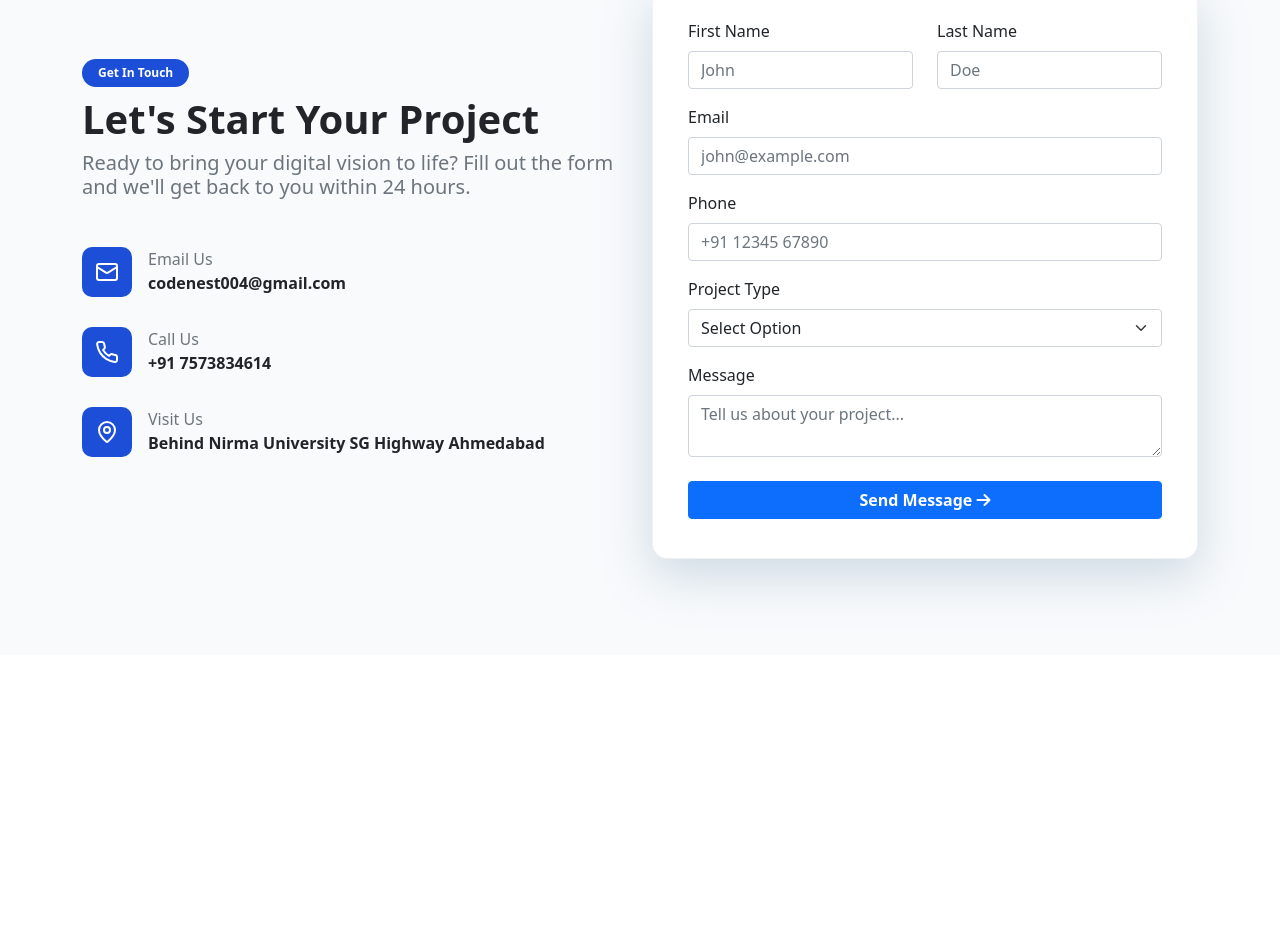
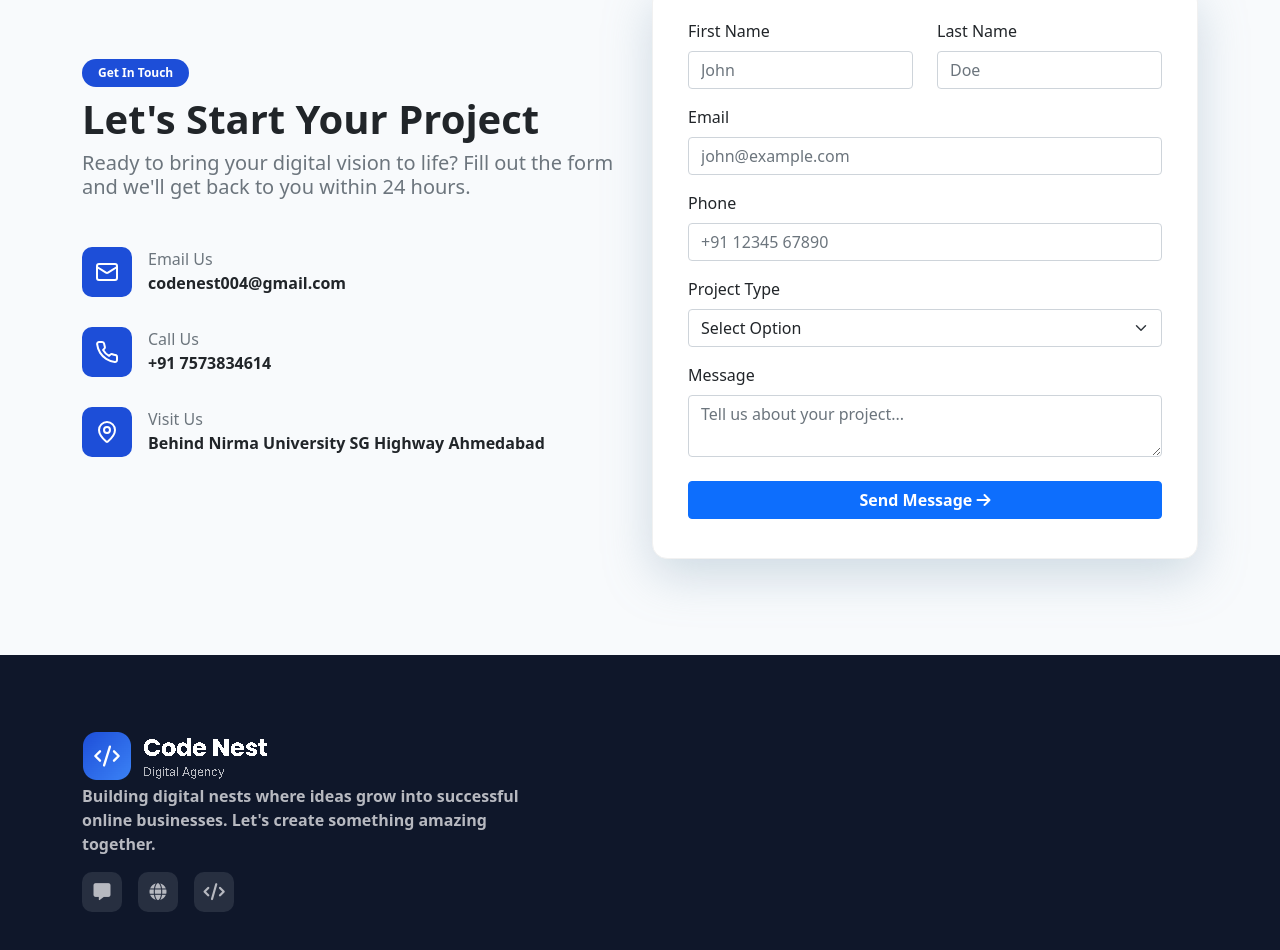
Before and after one commit to dhruvwebdesigner2162/Code-Nest-Digital-Agency, a plain HTML site: page index.html in a window 1280 px wide. Shown: the part 6337-7287 px from the top of the page. Before the commit the page ends 6992 px from the top, so only its background shows below. Drawn offline with Linux system fonts and the light colour scheme.

Commit message:
Code Nest Digital Agency

```diff
--- a/css/codenest.css
+++ b/css/codenest.css
@@ -247,3 +247,28 @@ form {
     border-radius: 15px;
     box-shadow: 0 1rem 3rem rgba(133, 163, 184, 0.37) !important;
 }
+
+.footer-section {
+    background-color: #0F172A;
+}
+
+.footer-text-cc {
+    color: #B7B9C0;
+    font-weight: 600;
+}
+
+.fi-1 {
+    background-color: #272F40;
+    height: 40px;
+    width: 40px;
+    border-radius: 10px;
+    display: flex;
+    justify-content: center;
+    align-items: center;
+    font-size: 17px;
+    cursor: pointer;
+}
+
+.fi-1:hover {
+    background-color: #3F4555;
+}
--- a/index.html
+++ b/index.html
@@ -1518,9 +1518,38 @@
 
     <!-- Footer Section Start -->
 
-    <section class="footer-section">
-        <div class="container">
-
+    <section class="footer-section py-5">
+        <div class="container my-4">
+            <div class="row">
+                <div class="col-md-5">
+                    <div class="footer-logo">
+                        <img src="images/footer logo.png" alt="" class="img-fluid">
+                    </div>
+
+                    <p class="footer-text-cc">
+                        Building digital nests where ideas grow into successful online businesses. Let's create
+                        something amazing together.
+                    </p>
+
+                    <div class="footer-icon d-flex">
+                        <div class="fi-1 me-3">
+                            <i class="fa-regular fa-message footer-text-cc"></i>
+                        </div>
+
+                        <div class="fi-1 me-3">
+                            <i class="fa-solid fa-globe footer-text-cc"></i>
+                        </div>
+
+                        <div class="fi-1">
+                            <i class="fa-solid fa-code footer-text-cc"></i>
+                        </div>
+                    </div>
+                </div>
+
+                <div class="col-md-7">
+
+                </div>
+            </div>
         </div>
     </section>
 
```
